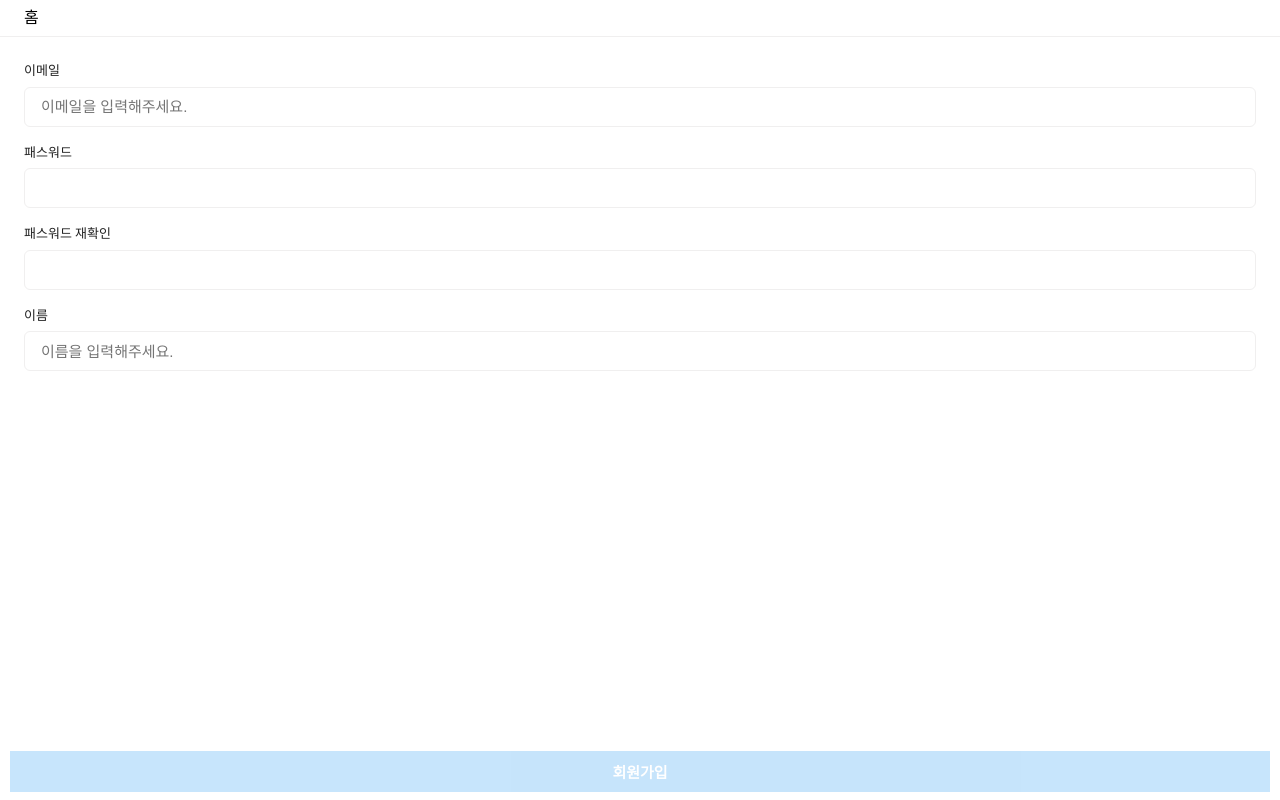
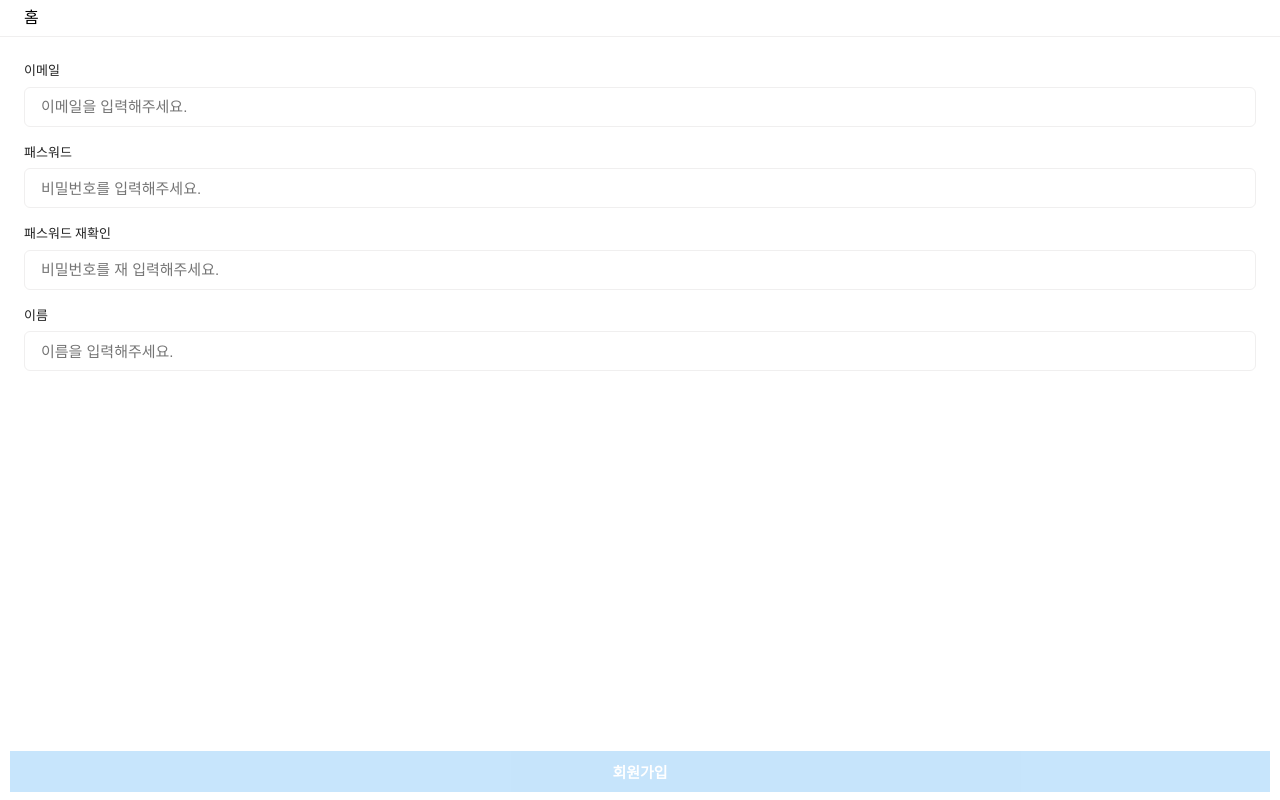
Before and after one commit to honeykikiki/fast-campus, a React (Create React App) app in the folder high-performance_large-scale_frontend/05-mcard/: page /signup in a window 1280 px wide. Built offline with nearby package versions, Linux system fonts and the light colour scheme; no server answers.

Commit message:
회원가입 Form 추가

```diff
--- a/high-performance_large-scale_frontend/05-mcard/package.json
+++ b/high-performance_large-scale_frontend/05-mcard/package.json
@@ -23,6 +23,7 @@
     "react-scripts": "5.0.1",
     "swiper": "9",
     "typescript": "^4.4.2",
+    "validator": "^13.11.0",
     "web-vitals": "^2.1.0"
   },
   "scripts": {
@@ -53,6 +54,7 @@
     "@emotion/babel-plugin": "^11.11.0",
     "@testing-library/jest-dom": "^6.4.2",
     "@types/testing-library__jest-dom": "^6.0.0",
+    "@types/validator": "^13.11.9",
     "craco-alias": "^3.0.1",
     "eslint": "^8.57.0",
     "eslint-config-prettier": "^9.1.0",
--- a/high-performance_large-scale_frontend/05-mcard/src/components/singnup/Form.tsx
+++ b/high-performance_large-scale_frontend/05-mcard/src/components/singnup/Form.tsx
@@ -3,19 +3,100 @@ import Flex from '@shared/Flex'
 import { Spacing } from '@shared/Spacing'
 import TextFiled from '@shared/TextField'
 import { css } from '@emotion/react'
+import { ChangeEvent, useCallback, useMemo, useState } from 'react'
+import validator from 'validator'
+import { FormValues } from '@/models/signup'
 
-function Form() {
+function Form({ onSubmit }: { onSubmit: (formValues: FormValues) => void }) {
+  const [formValues, setFormValues] = useState<FormValues>({
+    email: '',
+    password: '',
+    rePassword: '',
+    name: '',
+  })
+  const [dirty, setDirty] = useState<Partial<FormValues>>({})
+
+  const handleFormValues = useCallback((e: ChangeEvent<HTMLInputElement>) => {
+    const {
+      target: { name, value },
+    } = e
+
+    setFormValues((prevFormValues) => ({
+      ...prevFormValues,
+      [name]: value,
+    }))
+  }, [])
+
+  const handleBlur = useCallback((e: ChangeEvent<HTMLInputElement>) => {
+    const {
+      target: { name },
+    } = e
+
+    setDirty((prev) => ({
+      ...prev,
+      [name]: 'true',
+    }))
+  }, [])
+
+  const errors = useMemo(() => validate(formValues), [formValues])
+
+  const 제출가능한상태인가 = Object.keys(errors).length === 0
+
   return (
     <Flex direction="column" css={formContainerStyles}>
-      <TextFiled label="이메일" placeholder="이메일을 입력해주세요." />
+      <TextFiled
+        label="이메일"
+        name="email"
+        placeholder="이메일을 입력해주세요."
+        value={formValues.email}
+        onChange={handleFormValues}
+        hasError={Boolean(errors.email) && Boolean(dirty.email)}
+        helpMessage={Boolean(dirty.email) ? errors.email : ''}
+        onBlur={handleBlur}
+      />
       <Spacing size={16} />
-      <TextFiled label="패스워드" type="password" />
+      <TextFiled
+        label="패스워드"
+        name="password"
+        type="password"
+        placeholder="비밀번호를 입력해주세요."
+        value={formValues.password}
+        onChange={handleFormValues}
+        hasError={Boolean(errors.password) && Boolean(dirty.password)}
+        helpMessage={Boolean(dirty.password) ? errors.password : ''}
+        onBlur={handleBlur}
+      />
       <Spacing size={16} />
-      <TextFiled label="패스워드 재확인" type="password" />
+      <TextFiled
+        label="패스워드 재확인"
+        name="rePassword"
+        type="password"
+        placeholder="비밀번호를 재 입력해주세요."
+        value={formValues.rePassword}
+        onChange={handleFormValues}
+        hasError={Boolean(errors.rePassword) && Boolean(dirty.rePassword)}
+        helpMessage={Boolean(dirty.rePassword) ? errors.rePassword : ''}
+        onBlur={handleBlur}
+      />
       <Spacing size={16} />
-      <TextFiled label="이름" placeholder="이름을 입력해주세요." />
+      <TextFiled
+        label="이름"
+        name="name"
+        placeholder="이름을 입력해주세요."
+        value={formValues.name}
+        onChange={handleFormValues}
+        hasError={Boolean(errors.name) && Boolean(dirty.name)}
+        helpMessage={Boolean(dirty.name) ? errors.name : ''}
+        onBlur={handleBlur}
+      />
 
-      <FixedBottomButton label="회원가입" onClick={() => {}} disabled={true} />
+      <FixedBottomButton
+        label="회원가입"
+        onClick={() => {
+          onSubmit(formValues)
+        }}
+        disabled={제출가능한상태인가 === false}
+      />
     </Flex>
   )
 }
@@ -24,4 +105,30 @@ const formContainerStyles = css`
   padding: 24px;
 `
 
+function validate(formValues: FormValues) {
+  let errors: Partial<FormValues> = {}
+
+  if (validator.isEmail(formValues.email) === false) {
+    errors.email = '이메일 형식을 확인해주세요.'
+  }
+
+  if (formValues.password.length < 8) {
+    errors.password = '비밀번호를 8자 이상 입력해주세요.'
+  }
+
+  if (formValues.rePassword.length < 8) {
+    errors.rePassword = '비밀번호를 8글자 이상 입력해주세요'
+  } else if (
+    validator.equals(formValues.rePassword, formValues.password) === false
+  ) {
+    errors.rePassword = '비밀번호를 확인해주세요'
+  }
+
+  if (formValues.name.length < 2) {
+    errors.name = '이름은 2글자 이상 입력해주세요.'
+  }
+
+  return errors
+}
+
 export default Form
--- a/high-performance_large-scale_frontend/05-mcard/src/constants/index.ts
+++ b/high-performance_large-scale_frontend/05-mcard/src/constants/index.ts
@@ -1,4 +1,5 @@
 export const COLLECTIONS = {
   CARD: 'CARD',
   ADBANNER: 'ADBANNER',
+  USER: 'USER',
 } as const
--- /dev/null
+++ b/high-performance_large-scale_frontend/05-mcard/src/models/signup.ts
@@ -0,0 +1,6 @@
+export interface FormValues {
+  email: string
+  password: string
+  rePassword: string
+  name: string
+}
--- a/high-performance_large-scale_frontend/05-mcard/src/pages/Signup.tsx
+++ b/high-performance_large-scale_frontend/05-mcard/src/pages/Signup.tsx
@@ -1,9 +1,33 @@
+import { createUserWithEmailAndPassword, updateProfile } from 'firebase/auth'
+import { collection, doc, setDoc } from 'firebase/firestore'
 import Form from '@/components/singnup/Form'
+import { COLLECTIONS } from '@/constants'
+import { FormValues } from '@/models/signup'
+import { auth, store } from '@/remote/firebase'
 
 function Signup() {
+  const handleSubmit = async (formValues: FormValues) => {
+    const { email, password, name } = formValues
+
+    const { user } = await createUserWithEmailAndPassword(auth, email, password)
+
+    updateProfile(user, {
+      displayName: name,
+    })
+
+    const newUser = {
+      uid: user.uid,
+      email: user.email,
+      displayName: name,
+    }
+
+    await setDoc(doc(collection(store, COLLECTIONS.USER), user.uid), newUser)
+    console.log(user)
+  }
+
   return (
     <div>
-      <Form />
+      <Form onSubmit={handleSubmit} />
     </div>
   )
 }
```
Also changed, not shown: 1 other file (tests, documents, lock files or other folders).
